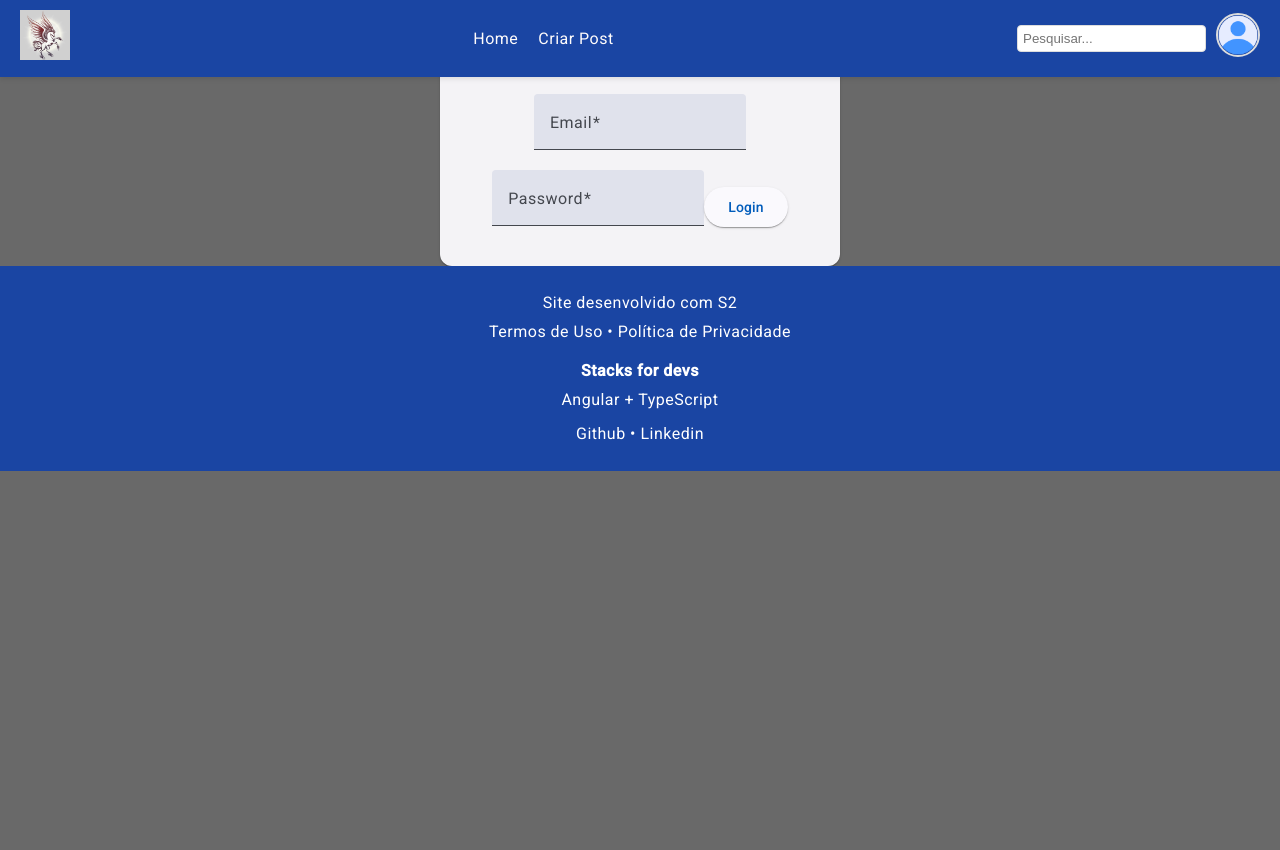
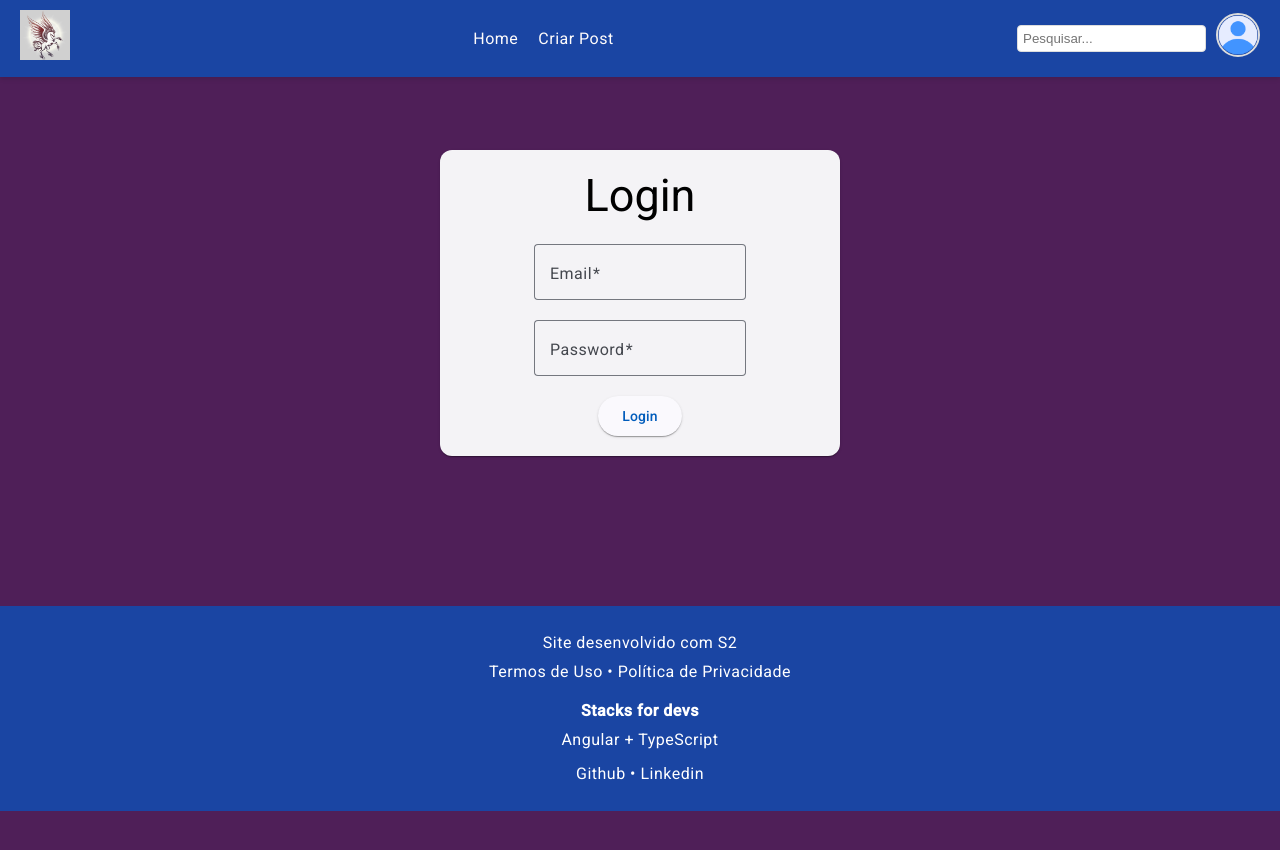
Before and after one commit to marcus1599/FrontPegasus, an Angular app: page /login in a window 1280 px wide. Shown: the top 850 px of the page. Before the commit the page ends 800 px from the top, so only its background shows below. Built offline with nearby package versions, Linux system fonts and the light colour scheme.

Commit message:
editando tela de login

```diff
--- a/src/app/components/header/header.component.html
+++ b/src/app/components/header/header.component.html
@@ -38,7 +38,7 @@
             class="avatar-image"
           />
           <ng-template #guestAvatar>
-            <img src="assets/default-avatar.png" alt="Avatar Padrão" class="avatar-image" />
+            <img src="assets/guest.png" alt="Avatar Padrão" class="avatar-image" />
           </ng-template>
         </div>
         <p>{{ user?.name }}</p>
--- a/src/app/pages/login/login.component.css
+++ b/src/app/pages/login/login.component.css
@@ -3,7 +3,17 @@
     margin: auto;
     padding: 20px;
     text-align: center;
+
+
+    margin-top: 150px;
+    margin-bottom: 150px;
   }
+
+ .login-form{
+    display: flex;
+    flex-direction: column;
+    align-items: center;
+ }
   .google-button {
     margin-top: 15px;
     width: 100%;
--- a/src/app/pages/login/login.component.html
+++ b/src/app/pages/login/login.component.html
@@ -1,17 +1,17 @@
 <mat-card class="login-card">
   <h2>Login</h2>
-  <form [formGroup]="loginForm" (ngSubmit)="onLogin()">
-    <mat-form-field appearance="fill">
+  <form [formGroup]="loginForm" (ngSubmit)="onLogin()" class="login-form">
+    <mat-form-field appearance="outline">
       <mat-label>Email</mat-label>
       <input matInput formControlName="email" type="email">
     </mat-form-field>
 
-    <mat-form-field appearance="fill">
+    <mat-form-field appearance="outline" class ="password">
       <mat-label>Password</mat-label>
       <input matInput formControlName="password" type="password">
     </mat-form-field>
 
-    <button mat-raised-button color="primary" type="submit">Login</button>
+    <button mat-raised-button color="primary" type="submit" class="button">Login</button>
   </form>
 
 
--- a/src/styles.css
+++ b/src/styles.css
@@ -1,7 +1,8 @@
 
 html, body {
     height: 100%;
-    background-color: dimgray;
+    background:#4f1f58;
+
     margin: 0;
     padding: 0;
   }
```
Also changed, not shown: 1 other file (tests, documents, lock files or other folders).
